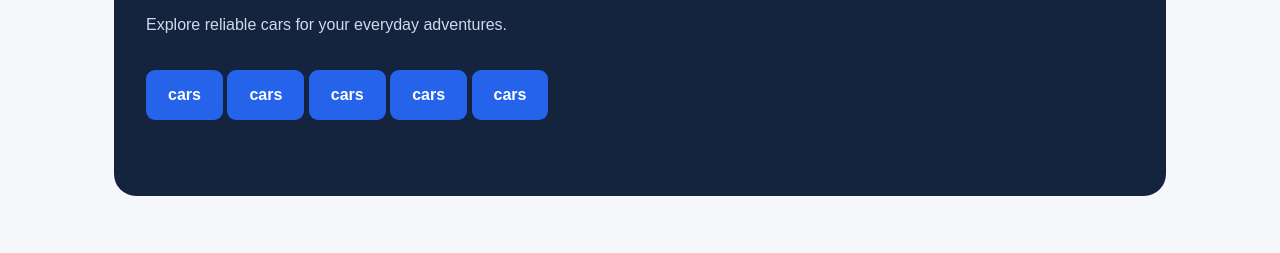
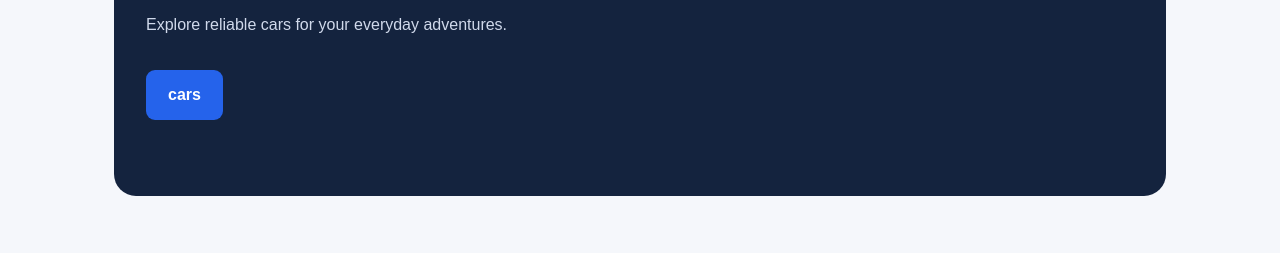
Before and after one commit to zaidabuazezi/dev-project, a plain HTML site: page index.html in a window 1280 px wide. Shown: the part 292-545 px from the top of the page. Drawn offline with Linux system fonts and the light colour scheme.

Commit message:
remove three buttons

```diff
--- a/index.html
+++ b/index.html
@@ -22,10 +22,6 @@
       <!-- LAB-HERO: change this heading for the merge-conflict exercise. -->
       <h1>local project</h1>
       <p>Explore reliable cars for your everyday adventures.</p>
-      <a class="button" href="#cars"> cars</a>
-      <a class="button" href="#cars"> cars</a>
-      <a class="button" href="#cars"> cars</a>
-      <a class="button" href="#cars"> cars</a>
       <a class="button" href="#cars"> cars</a>
     </section>
 
```
